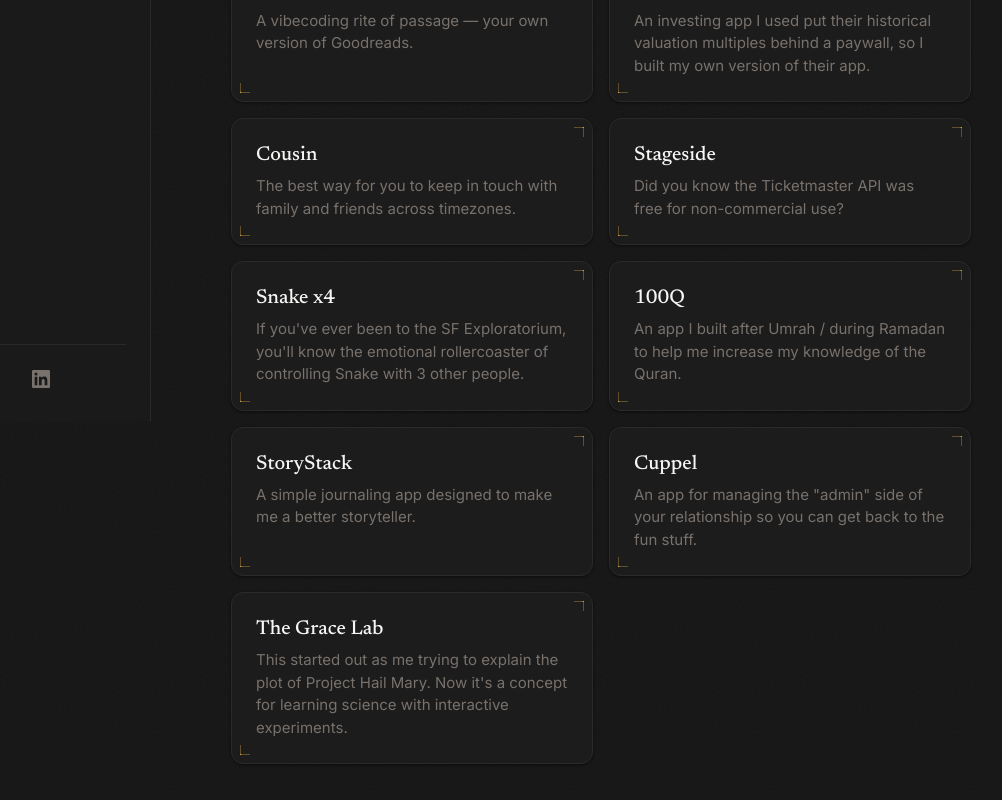
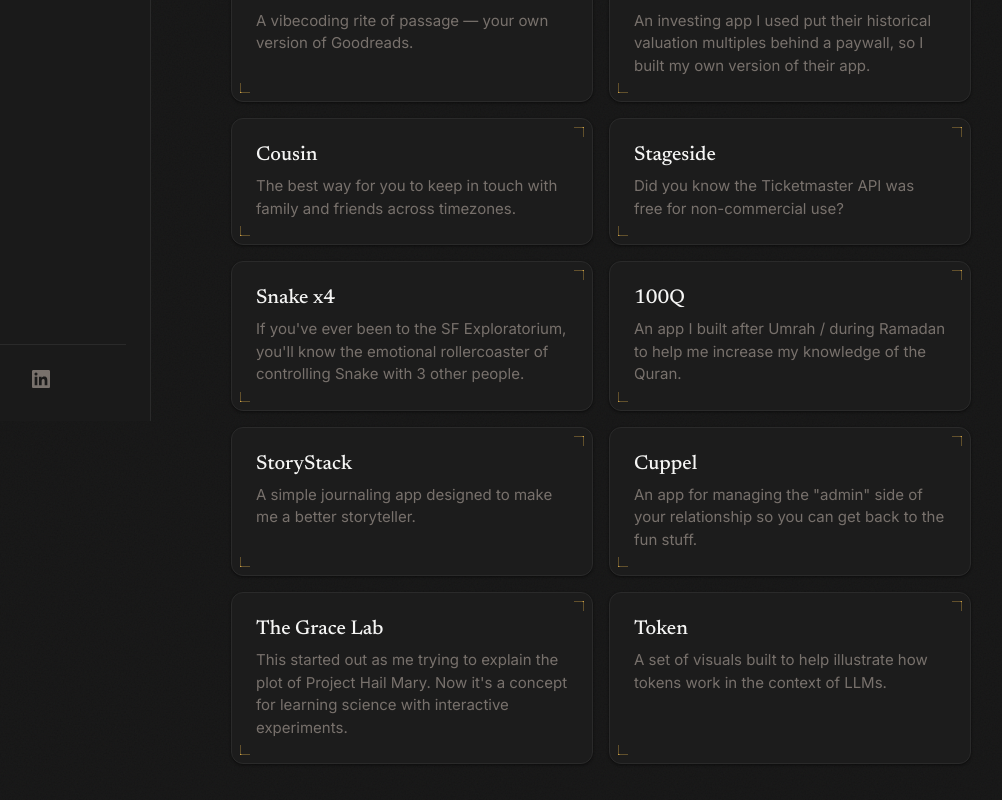
Before and after one commit to adib-hash/adib-personal-site, a React (Vite) app: page /projects in a window 1280 px wide. Shown: the part 379-1179 px from the top of the page, without its empty margins (69-1071 px from the left). Built offline with nearby package versions, Linux system fonts and the light colour scheme.

Commit message:
feat: add Token project to Projects page
Co-Authored-By: Claude Opus 4.6 (1M context) <noreply@anthropic.com>

```diff
--- a/src/data/projects.js
+++ b/src/data/projects.js
@@ -70,4 +70,10 @@ export const projects = [
     progress: 10,
     repo: "adib-hash/phm-visual",
   },
+  {
+    name: "Token",
+    description: "A set of visuals built to help illustrate how tokens work in the context of LLMs.",
+    url: "https://token.ihsan.build",
+    progress: 100,
+  },
 ];
```
